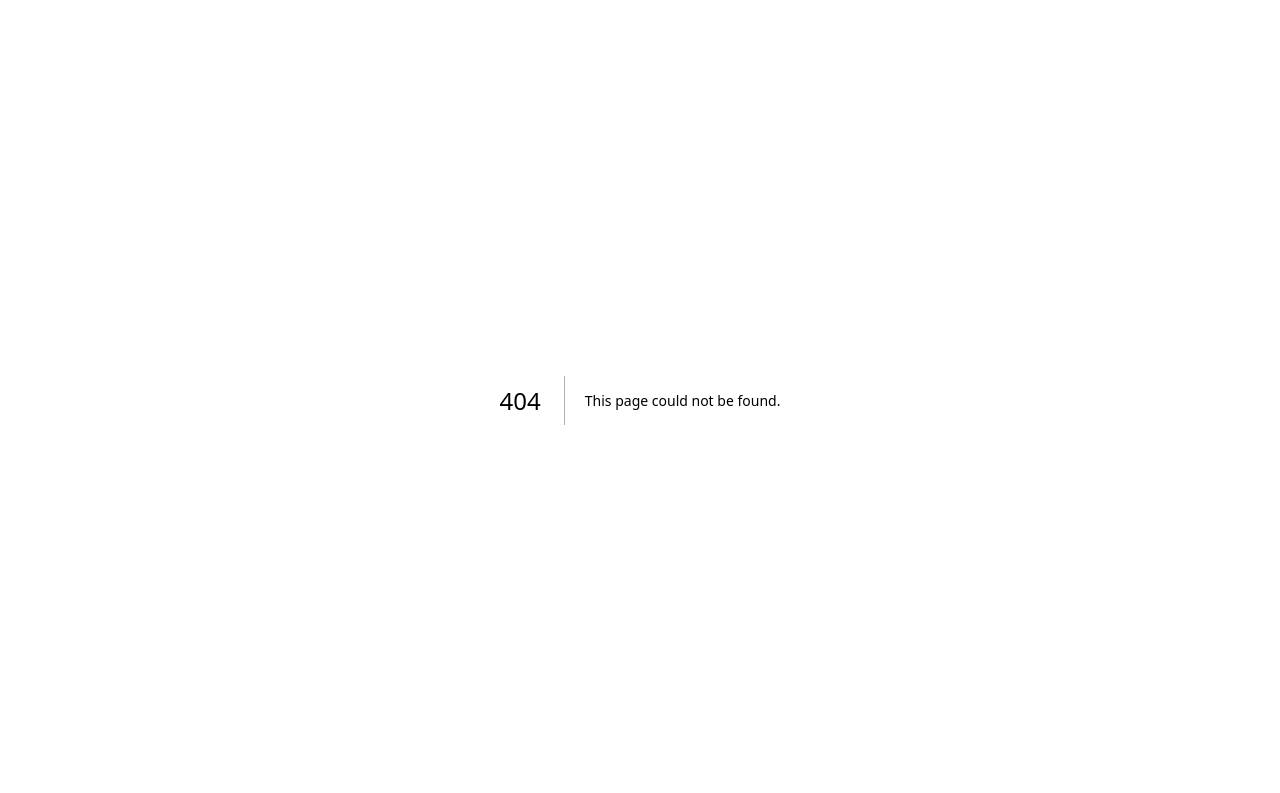
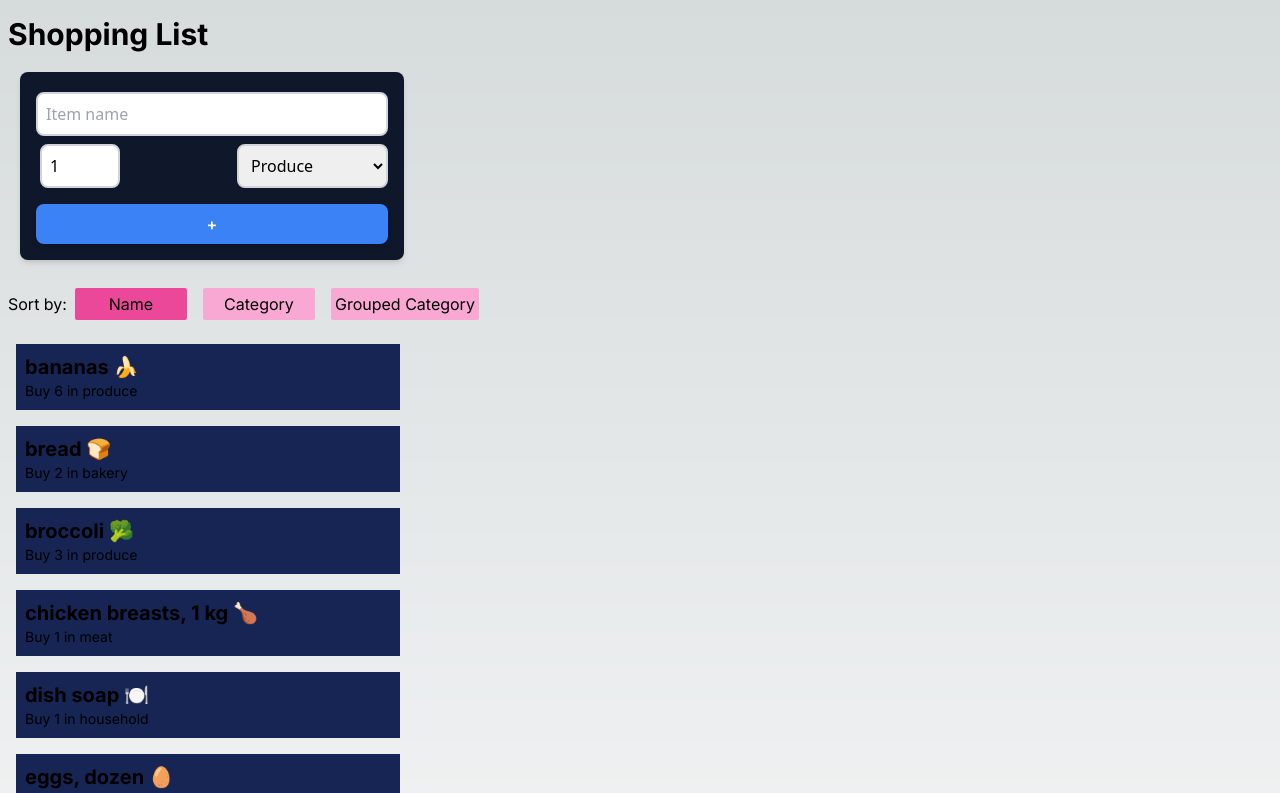
Before and after one commit to aiveemaem/cprg306-assignments, a Next.js app: page /week-6 in a window 1280 px wide. Before the commit this address had no page. Shown: the top 793 px of the page. Built offline with nearby package versions, Linux system fonts and the light colour scheme.

Commit message:
create week-6 component

```diff
--- /dev/null
+++ b/app/week-6/item-list.js
@@ -0,0 +1,91 @@
+"use client";
+
+import { useState } from "react";
+import Item from "./item.js";
+
+export default function ItemList({ items }) {
+  const [sortBy, setSortBy] = useState("name"); // Add sortBy state variable
+
+  const sortedItems = [...items].sort((a, b) => {
+    if (sortBy === "name") {
+      return a.name.localeCompare(b.name);
+    } else if (sortBy === "category") {
+      return a.category.localeCompare(b.category);
+    } else if (sortBy === "groupCategory") {
+      return a.category.charAt(0).localeCompare(b.category.charAt(0));
+    }
+    return 0;
+  });
+
+  const groupedItems = sortedItems.reduce((acc, item) => {
+    const category = item.category.toLowerCase();
+    if (!acc[category]) {
+      acc[category] = [];
+    }
+    acc[category].push(item);
+    return acc;
+  }, {});
+
+  return (
+    <main>
+      <div>
+        <label htmlFor="sort" className="ml-2">
+          Sort by:
+        </label>
+        <button
+          onClick={() => setSortBy("name")}
+          className={`p-1 m-2 w-28 text-black rounded-sm ${
+            sortBy === "name" ? "bg-pink-500" : "bg-pink-300"
+          }`}
+        >
+          Name
+        </button>
+        <button
+          onClick={() => setSortBy("category")}
+          className={`p-1 m-2 w-28 text-black rounded-sm ${
+            sortBy === "category" ? "bg-pink-500" : "bg-pink-300"
+          }`}
+        >
+          Category
+        </button>
+        <button
+          onClick={() => setSortBy("groupCategory")}
+          className={`p-1 m-2 w-25 text-black rounded-sm ${
+            sortBy === "groupCategory" ? "bg-pink-500" : "bg-pink-300"
+          }`}
+        >
+          Grouped Category
+        </button>
+        {console.log(groupedItems)}
+        <ul>
+          {sortBy === "groupCategory"
+            ? Object.entries(groupedItems).map(([category, items]) => (
+                <div key={category}>
+                  <h2 className="text-xl capitalize mt-2">{category}</h2>
+                  <ul>
+                    {items.map((item) => (
+                      <li key={item.id}>
+                        <Item
+                          name={item.name}
+                          quantity={item.quantity}
+                          category={item.category}
+                        />
+                      </li>
+                    ))}
+                  </ul>
+                </div>
+              ))
+            : sortedItems.map((item) => (
+                <li key={item.id}>
+                  <Item
+                    name={item.name}
+                    quantity={item.quantity}
+                    category={item.category}
+                  />
+                </li>
+              ))}
+        </ul>
+      </div>
+    </main>
+  );
+}
--- /dev/null
+++ b/app/week-6/item.js
@@ -0,0 +1,10 @@
+export default function Item({ name, quantity, category }) {
+  return (
+    <div className="border border-blue-950 bg-blue-950 w-full max-w-sm m-4 p-2">
+      <h3 className="text-xl font-bold">{name}</h3>
+      <p className="text-sm">
+        Buy {quantity} in {category}
+      </p>
+    </div>
+  );
+}
--- /dev/null
+++ b/app/week-6/items.json
@@ -0,0 +1,74 @@
+[
+  {
+    "id": "1h2GJKH12gkHG31h1H",
+    "name": "milk, 4 L 🥛",
+    "quantity": 1,
+    "category": "dairy"
+  },
+  {
+    "id": "2KJH3k2j3H1k2J3K1H",
+    "name": "bread 🍞",
+    "quantity": 2,
+    "category": "bakery"
+  },
+  {
+    "id": "3h2KJH3k2j3H1k2J3",
+    "name": "eggs, dozen 🥚",
+    "quantity": 2,
+    "category": "dairy"
+  },
+  {
+    "id": "4k2J3K1H2GJKH12gk",
+    "name": "bananas 🍌",
+    "quantity": 6,
+    "category": "produce"
+  },
+  {
+    "id": "5H1h1H2KJH3k2j3H",
+    "name": "broccoli 🥦",
+    "quantity": 3,
+    "category": "produce"
+  },
+  {
+    "id": "6H1k2J3K1H2GJKH1",
+    "name": "chicken breasts, 1 kg 🍗",
+    "quantity": 1,
+    "category": "meat"
+  },
+  {
+    "id": "7gkHG31h1H2KJH3k",
+    "name": "pasta sauce 🍝",
+    "quantity": 3,
+    "category": "canned goods"
+  },
+  {
+    "id": "8j3H1k2J3K1H2GJK",
+    "name": "spaghetti, 454 g 🍝",
+    "quantity": 2,
+    "category": "dry goods"
+  },
+  {
+    "id": "9H12gkHG31h1H2KJ",
+    "name": "toilet paper, 12 pack 🧻",
+    "quantity": 1,
+    "category": "household"
+  },
+  {
+    "id": "10H3k2j3H1k2J3K1",
+    "name": "paper towels, 6 pack",
+    "quantity": 1,
+    "category": "household"
+  },
+  {
+    "id": "11k2J3K1H2GJKH12",
+    "name": "dish soap 🍽️",
+    "quantity": 1,
+    "category": "household"
+  },
+  {
+    "id": "12GJKH12gkHG31h1",
+    "name": "hand soap 🧼",
+    "quantity": 4,
+    "category": "household"
+  }
+]
--- /dev/null
+++ b/app/week-6/new-item.js
@@ -0,0 +1,84 @@
+"use client";
+import React, { useState } from "react";
+
+export default function NewItem({ onAddItem }) {
+  const [name, setName] = useState("");
+  const [quantity, setQuantity] = useState(1);
+  const [category, setCategory] = useState("produce");
+
+  const handleSubmit = (event) => {
+    event.preventDefault(); //Prevent the form's default submission behavior
+    const id = Math.floor(Math.random() * 10000);
+    const item = { id, name, quantity, category };
+    onAddItem(item);
+    console.log(item);
+    alert(
+      "Added item: " +
+        name +
+        ", quantity: " +
+        quantity +
+        ", category: " +
+        category
+    );
+    setName("");
+    setQuantity(1);
+    setCategory("produce");
+  };
+
+  return (
+    <main>
+      <form
+        className="p-4 m-5 bg-slate-900 text-black max-w-sm w-full rounded-lg shadow-md"
+        onSubmit={handleSubmit}
+      >
+        <div className="mb-2">
+          <input
+            type="text"
+            value={name}
+            placeholder="Item name"
+            required
+            className="w-full mt-1 border-2 border-gray-300 p-2 rounded-lg font-sans"
+            onChange={(event) => setName(event.target.value)}
+          />
+        </div>
+        <div className="flex justify-between">
+          <input
+            type="number"
+            min="1"
+            max="99"
+            value={quantity}
+            required
+            className="w-20 ml-1 border-2 border-gray-300 p-2 rounded-lg font-sans"
+            onChange={(event) => setQuantity(parseInt(event.target.value))}
+          />
+          <select
+            className="ml-1 border-2 border-gray-300 p-2 rounded-lg font-sans"
+            onChange={(event) => setCategory(event.target.value)}
+            value={category}
+          >
+            <option value disabled>
+              Category
+            </option>
+            <option value="produce">Produce</option>
+            <option value="dairy">Dairy</option>
+            <option value="bakery">Bakery</option>
+            <option value="meat">Meat</option>
+            <option value="frozen foods">Frozen Foods</option>
+            <option value="canned goods">Canned Goods</option>
+            <option value="dry goods">Dry Goods</option>
+            <option value="beverages">Beverages</option>
+            <option value="snacks">Snacks</option>
+            <option value="household">Household</option>
+            <option value="other">Other</option>
+          </select>
+        </div>
+        <button
+          type="submit"
+          className="w-full mt-4 py-2 px-4 bg-blue-500 text-white font-semibold rounded-lg shadow-md hover:bg-blue-700 focus:outline-none focus:ring-2 focus:ring-blue-400 focus:ring-opacity-75"
+        >
+          +
+        </button>
+      </form>
+    </main>
+  );
+}
--- /dev/null
+++ b/app/week-6/page.js
@@ -0,0 +1,22 @@
+"use client";
+
+import { useState } from "react";
+import ItemList from "./item-list.js";
+import NewItem from "./new-item.js";
+import itemsData from "./items.json";
+
+export default function Page() {
+  const [items, setItems] = useState(itemsData);
+
+  const handleAddItem = (newItem) => {
+    setItems([...items, newItem]);
+  };
+
+  return (
+    <main>
+      <h1 className="text-3xl ml-2 font-bold w-full pt-4">Shopping List</h1>
+      <NewItem onAddItem={handleAddItem} />
+      <ItemList items={items} />
+    </main>
+  );
+}
```
